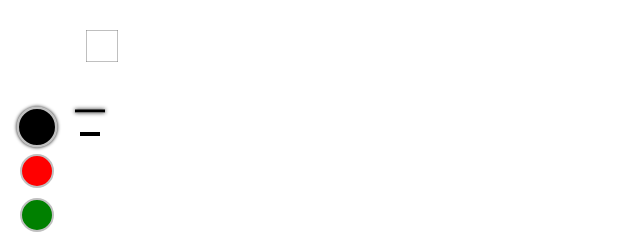
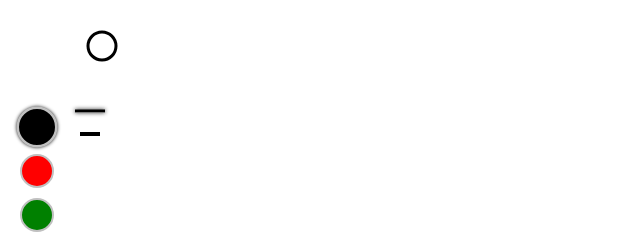
Before and after one commit to chng3/sketch-board, a plain HTML site: page index.html in a window 1280 px wide. Shown: the top 239 px of the page, 0-640 px from the left. Drawn offline with Linux system fonts and the light colour scheme.

Commit message:
🐛:fix square to circle

```diff
--- a/canvas.js
+++ b/canvas.js
@@ -276,6 +276,8 @@ function bindSwitchEventHandlers(eraserEl, circleEl, brushEl) {
     brushEl.onclick = function () {
         // 设置选择画笔(关掉选择橡皮擦)
         isErase = false
+        // 关闭圆形
+        isCircle = false
         // 为画笔的样式添加选中状态
         brushEl.classList.add('active')
         // 移除橡皮擦的选中状态样式
@@ -285,7 +287,7 @@ function bindSwitchEventHandlers(eraserEl, circleEl, brushEl) {
     circleEl.onclick = function () {
         // 设置选择画笔(关掉选择橡皮擦)
         isErase = false
-        // 开启正方形
+        // 开启圆形
         isCircle = true
         // TODO: 为正方形加红色边框
     }
--- a/index.html
+++ b/index.html
@@ -16,8 +16,8 @@
         <svg id="brush" class="icon active" aria-hidden="true">
             <use xlink:href="#icon-pen"></use>
         </svg>
-        <svg id="circle" width="400" height="110" class="icon" aria-hidden="true">
-            <rect width="2em" height="2em" style="fill:rgb(255,255,255);stroke:gray" />
+        <svg id="circle" width="100" height="100" class="icon" aria-hidden="true">
+            <circle cx="16" cy="16" r="14" stroke="black" stroke-width="3" fill="white" />
         </svg>
         <svg id="eraser" class="icon" aria-hidden="true">
             <use xlink:href="#icon-shape"></use>
```
